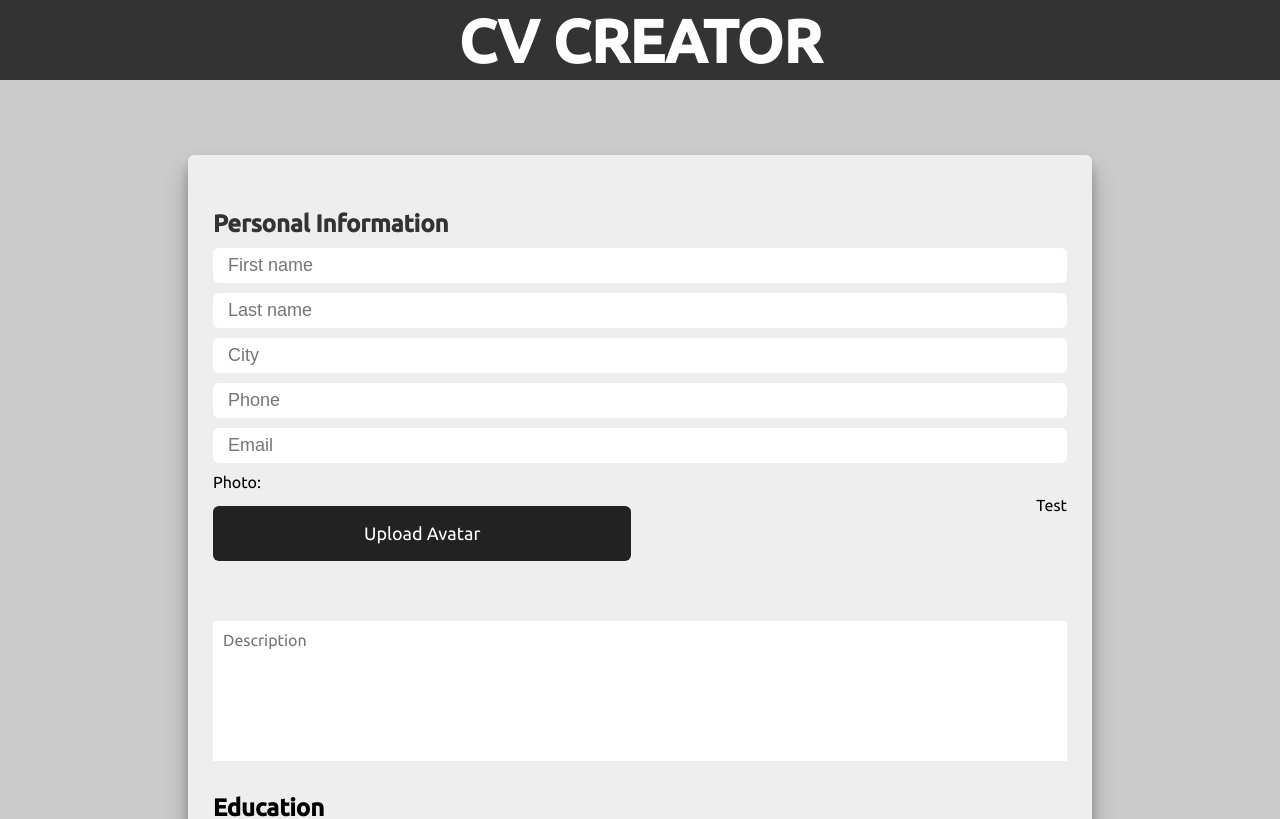
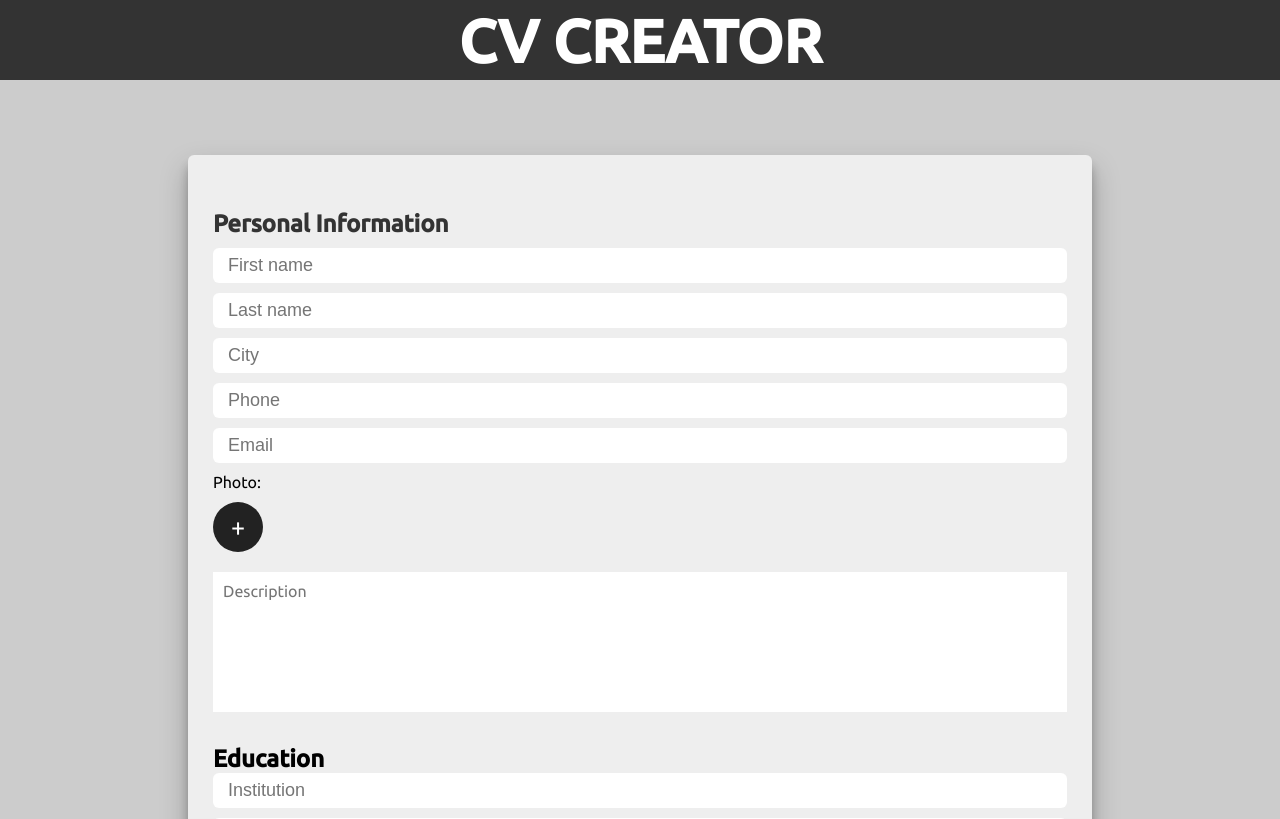
Before and after one commit to dvaanc/cv-creator, a React (Create React App) app: page / in a window 1280 px wide. Shown: the top 819 px of the page. Built offline with nearby package versions, Linux system fonts and the light colour scheme.

Commit message:
updates to hanlding file upload

```diff
--- a/src/components/GeneralComponent.js
+++ b/src/components/GeneralComponent.js
@@ -5,19 +5,31 @@ import '../styles/App.css'
 class GeneralInfo extends Component {
   constructor(props) {
     super(props);
+    this.file = React.createRef();
     this.state = {
       firstName: '',
       lastName: '',
       city: '',
       phone: '',
       email: '',
-      photo: '',
+      photoName: '',
+      photoSrc: '',
       description: '',
     };
   }
-  handleFile = () => {
-    const file = this.state.photo;
-    console.log(file)
+  handleFileChange = (e) => {
+    e.preventDefault();
+    if(e.target.files && e.target.files[0]) {
+      const name = e.target.files[0].name;
+      const src = e.target.files[0];
+      this.setState({
+        ...this.state,
+        photoName: name,
+        photoSrc: src,
+      }, () => {
+        console.log(this.state)
+      })
+    }
   }
   clearState = () => {
     this.setState({
@@ -30,14 +42,14 @@ class GeneralInfo extends Component {
     })
   }
   handleChange = (e) => {
+    console.log(e.target)
     const val = e.target.value;
     const key = e.target.name;
     this.setState({
       ...this.state,
       [key]: val,
     },
-    () => { console.log(this.state)
-    console.log(e) }
+    () => { console.log(this.state) }
     );
   }
   render() {
@@ -93,17 +105,22 @@ class GeneralInfo extends Component {
 
           <p>Photo:</p>
           <input
+          ref={this.file}
           type="file"
           name="photo"
           id="photo"
-          onChange={this.handleChange}
+          onChange={this.handleFileChange}
           />
-          <div className="buttonCluster">
-          <input type="button" id="uploadFile"name="uploadFile" value="Upload Avatar"/>
-          <p>Test</p>
+          <div className="fileUpload">
+          <input
+          type="button"
+          id="uploadFile"
+          name="uploadFile"
+          value="+"
+          onClick={() => this.file.current.click()}
+          />
+          <p>{this.state.photoName}</p>
           </div>
-
-
 
           <textarea
           name="description"
--- a/src/components/utility/emptyCV.js
+++ b/src/components/utility/emptyCV.js
@@ -5,7 +5,8 @@ const emptyCV = {
     city: '',
     phone: '',
     email: '',
-    photo: '',
+    photoName: '',
+    photoSrc: '',
     description: '',
   },
   education: {
--- a/src/styles/App.css
+++ b/src/styles/App.css
@@ -68,21 +68,6 @@ fieldset input {
 fieldset input[type="file"] {
   display: none;
 }
-#uploadFile {
-  height: 55px;
-  width: 49%;
-  border: none;
-  border-radius: 6px;
-  padding: 3px;
-  margin-top: 10px;
-  font-family: 'ubuntu';
-  font-size: 18px;
-  background-color: #222222;
-  color: #ffffff;
-}
-#uploadFile:hover {
-  cursor: pointer;
-}
 textarea {
   height: 140px;
   width: 100%;
@@ -103,6 +88,13 @@ fieldset input:focus, textarea:focus {
   justify-content: space-between;
   flex-wrap: wrap;
   margin-bottom: 40px;
+}
+.fileUpload {
+  display: flex;
+  flex-direction: row;
+  justify-content: flex-start;
+  align-items: center;
+  flex-wrap: nowrap;
 }
 .button {
   height: 55px;
@@ -131,6 +123,25 @@ button:hover {
 #delete, #add {
   background-color: #222222;
   width: 100%;
+}
+#uploadFile {
+  display: flex;
+  justify-content: center;
+  align-items: center;
+  height: 50px;
+  width: 50px;
+  border: none;
+  border-radius: 50%;
+  margin-top: 6px;
+  margin-right: 6px;
+  font-family: 'ubuntu';
+  font-size: 25px;
+  background-color: #222222;
+  color: #ffffff;
+  padding: 10px;
+}
+#uploadFile:hover {
+  cursor: pointer;
 }
 .previewContainer {
   width: 40%;
```
